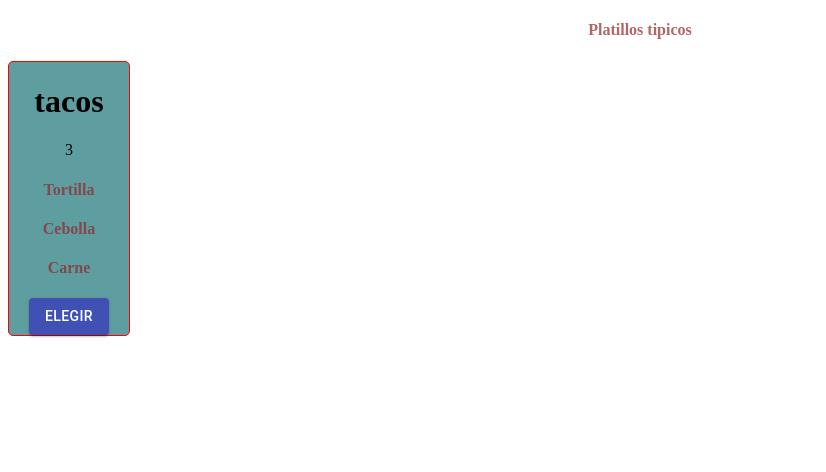
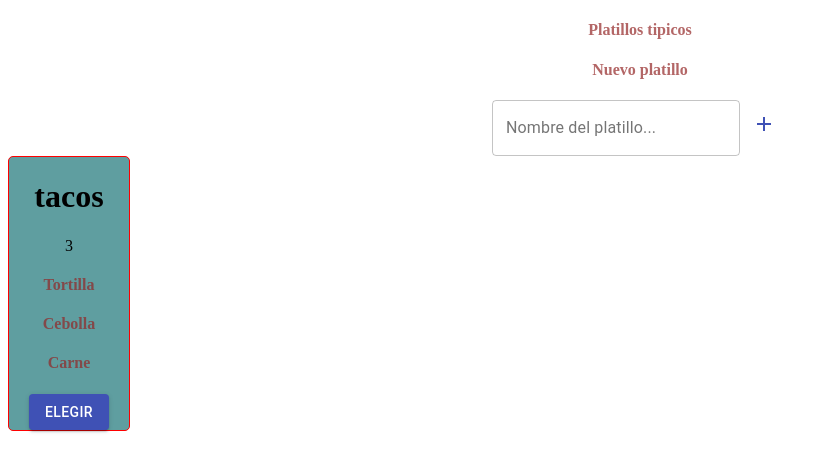
Before and after one commit to paulveliz/reactjs-my-first-app, a React (Create React App) app: page / in a window 1280 px wide. Shown: the top 472 px of the page, without its empty margins (0-826 px from the left). Built offline with nearby package versions, Linux system fonts and the light colour scheme; the HTML template or start-up script is replaced by a standard one.

Commit message:
Uso de eventos con react

```diff
--- a/package.json
+++ b/package.json
@@ -4,6 +4,7 @@
   "private": true,
   "dependencies": {
     "@material-ui/core": "^4.11.2",
+    "@material-ui/icons": "^4.11.2",
     "@testing-library/jest-dom": "^5.11.8",
     "@testing-library/react": "^11.2.3",
     "@testing-library/user-event": "^12.6.0",
--- a/src/App.js
+++ b/src/App.js
@@ -1,5 +1,6 @@
 import  Header from './components/header';
-import  Dish, * as D  from "./components/dish";
+import  Dish from "./components/dish";
+import NewDish from './components/newDish';
 
 import './styles/App.css';
 
@@ -9,6 +10,7 @@ function App() {
   return (
     <div className="App">
       <Header/>
+      <NewDish/>
       <Dish name= {dish} ingredients = {['Tortilla', 'Cebolla', 'Carne']} qty="3"/>
     </div>
   );
--- a/src/components/dish.js
+++ b/src/components/dish.js
@@ -34,7 +34,7 @@ class Dish extends Component {
                 <h1>{ this.props.name }</h1>
                 { this.countIngredients() }
                 {
-                    this.props.ingredients.map( ingrediente =>  <Ingredient name = {ingrediente}/>  )
+                    this.props.ingredients.map( (ingrediente, index, arr) =>  <Ingredient key = {index} name = {ingrediente}/>  )
                 }
                 <Button variant="contained" color="primary">
                     Elegir
--- /dev/null
+++ b/src/components/newDish.js
@@ -0,0 +1,36 @@
+import  React, { Component } from "react";
+import TextField from '@material-ui/core/TextField';
+import IconButton from '@material-ui/core/IconButton';
+import Add from "@material-ui/icons/Add";
+
+class NewDish extends Component {
+
+    platillo = React.createRef();
+
+    addDish = () => {
+        console.log('Nuevo platillo');
+        console.log(this.platillo);
+    }
+
+    render(){
+        return (
+            <div>
+                <h4>Nuevo platillo</h4>
+                <form>
+                    <TextField
+                        type = "input"
+                        label = "Nombre del platillo..."
+                        variant = "outlined"
+                        onSubmit = {this.addDish}
+                        ref = { (e) => e = this.platillo }
+                    />
+                    <IconButton color = "primary" onClick = {this.addDish} >
+                        <Add/>
+                    </IconButton>
+                </form>
+            </div>
+        );
+    }
+}
+
+export default NewDish;
```
Also changed, not shown: 2 other files (tests, documents, lock files or other folders).
